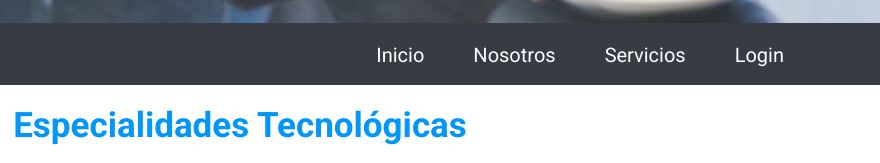
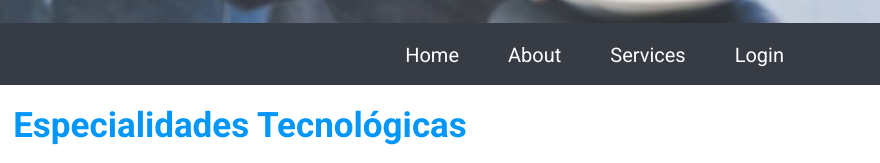
Before and after one commit to icei2021/project-blog, a plain HTML site: page index.html in a window 1280 px wide. Shown: the part 627-790 px from the top of the page, 400-1280 px from the left. Drawn offline with nearby package versions, Linux system fonts and the light colour scheme.

Commit message:
Se modificaron los enlaces

```diff
--- a/index.html
+++ b/index.html
@@ -34,13 +34,13 @@
         </a>
         <ul class="navigation-links">
           <li class="navigation-link">
-            <a href="index.html">Inicio</a>
+            <a href="index.html">Home</a>
           </li>
           <li class="navigation-link">
-            <a href="nosotros.html">Nosotros</a>
+            <a href="nosotros.html">About</a>
           </li>
           <li class="navigation-link">
-            <a href="services.html">Servicios</a>
+            <a href="services.html">Services</a>
           </li>
           <li class="navigation-link">
             <a href="login.html">Login</a>
```
